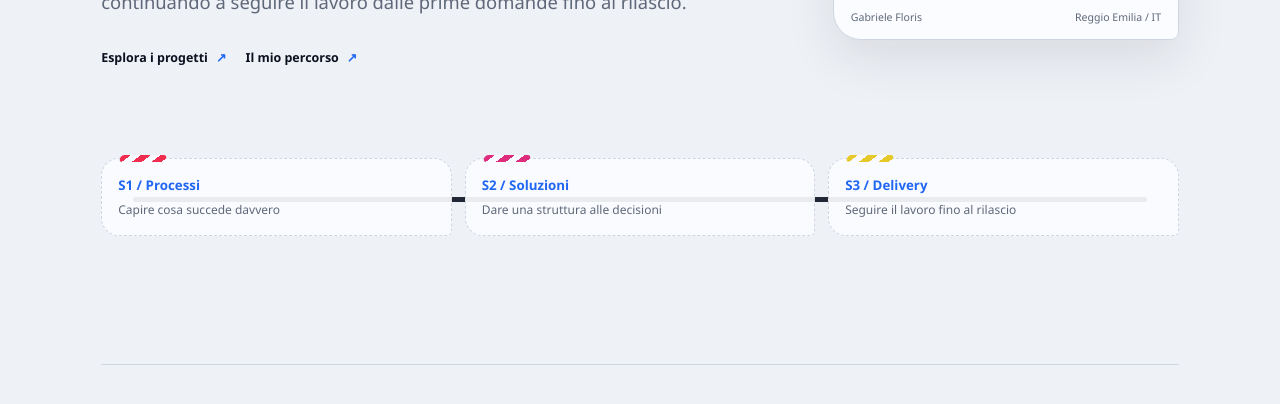
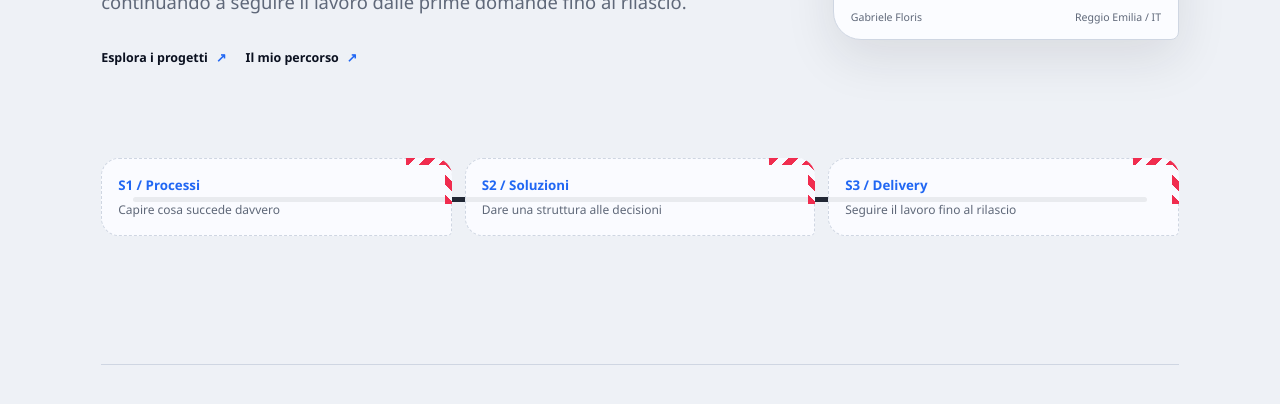
Before and after one commit to Floris16/Floris16.github.io, a plain HTML site: page index.html in a window 1280 px wide. Shown: the part 628-1032 px from the top of the page. Drawn offline with Linux system fonts and the light colour scheme.

Commit message:
Place curbs into card corners

```diff
--- a/assets/css/style.css
+++ b/assets/css/style.css
@@ -91,9 +91,7 @@ h3 { font-size: 1.2rem; }
 .quick-grid { position: relative; display: grid; grid-template-columns: repeat(3, 1fr); gap: .8rem; margin-top: clamp(3rem, 7vw, 6rem); }
 .quick-grid::before { content: ""; position: absolute; top: 50%; right: 2rem; left: 2rem; height: 5px; border-radius: 999px; background: var(--ink); opacity: .9; }
 .quick-item { position: relative; z-index: 1; padding: 1rem; border: 1px dashed var(--line); border-radius: 18px 18px 5px 18px; background: color-mix(in srgb, var(--card) 92%, transparent); }
-.quick-item::before { content: ""; position: absolute; top: -4px; left: 18px; width: 46px; height: 7px; border-radius: 4px; background: repeating-linear-gradient(135deg, var(--curb-red) 0 7px, var(--curb-white) 7px 14px); transform: skewX(-18deg); }
-.quick-item:nth-child(2)::before { --curb-red: var(--sector-two); }
-.quick-item:nth-child(3)::before { --curb-red: var(--sector-three); }
+.quick-item::before { content: ""; position: absolute; z-index: 2; top: -1px; right: -1px; width: 54px; height: 54px; border-radius: 0 18px 0 0; background: repeating-linear-gradient(135deg, var(--curb-red) 0 7px, var(--curb-white) 7px 14px) top right / 46px 7px no-repeat, repeating-linear-gradient(45deg, var(--curb-red) 0 7px, var(--curb-white) 7px 14px) top right / 7px 46px no-repeat; pointer-events: none; }
 .quick-item small { display: block; color: var(--accent); font-weight: 750; }
 .quick-item span { display: block; margin-top: .25rem; color: var(--muted); font-size: .75rem; }
 
--- a/index.html
+++ b/index.html
@@ -6,7 +6,7 @@
   <meta name="description" content="Il percorso, i progetti e il modo di lavorare di Gabriele Floris, Senior Salesforce Solution Consultant.">
   <meta name="theme-color" content="#eef1f6"><link rel="canonical" href="https://floris16.github.io/">
   <meta property="og:type" content="website"><meta property="og:locale" content="it_IT"><meta property="og:title" content="Gabriele Floris — Portfolio"><meta property="og:description" content="Progetti Salesforce, percorso e modo di lavorare."><meta property="og:url" content="https://floris16.github.io/"><meta property="og:image" content="https://floris16.github.io/assets/images/og-image.svg">
-  <link rel="icon" href="assets/images/favicon.svg" type="image/svg+xml"><link rel="stylesheet" href="assets/css/style.css?v=20260719-9">
+  <link rel="icon" href="assets/images/favicon.svg" type="image/svg+xml"><link rel="stylesheet" href="assets/css/style.css?v=20260719-10">
   <script type="application/ld+json">{"@context":"https://schema.org","@type":"Person","name":"Gabriele Floris","jobTitle":"Senior Salesforce Solution Consultant","email":"mailto:gabry.floris00@gmail.com","address":{"@type":"PostalAddress","addressLocality":"Reggio Emilia","addressCountry":"IT"},"url":"https://floris16.github.io/","sameAs":["https://www.linkedin.com/in/gabriele-floris-84b3b71b7/"]}</script>
 <script>try{document.documentElement.dataset.theme=localStorage.getItem("theme")||(matchMedia("(prefers-color-scheme: dark)").matches?"dark":"light")}catch(e){document.documentElement.dataset.theme="light"}</script></head>
 <body data-page="home">
```
